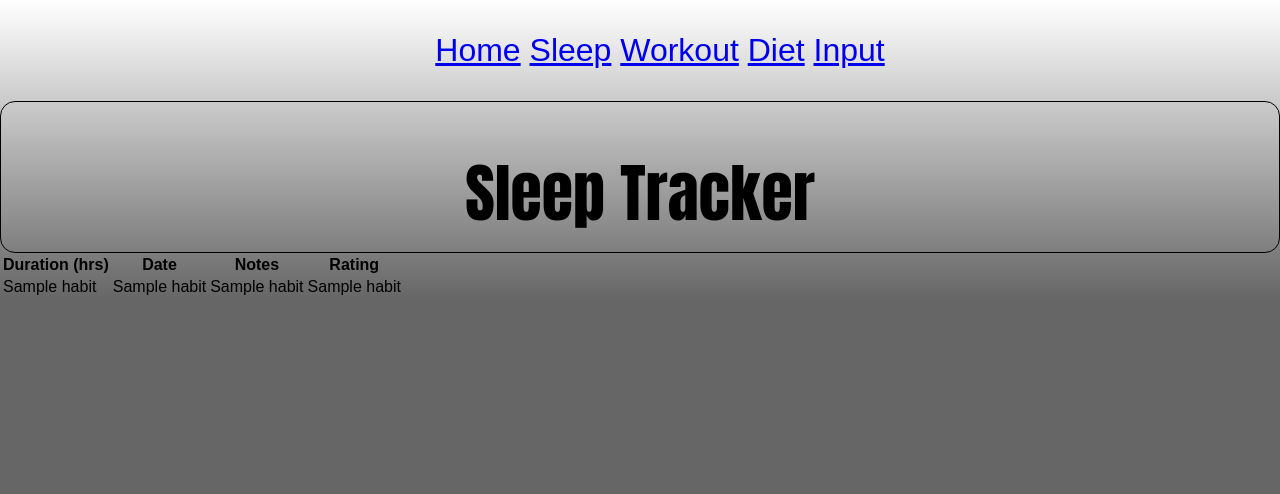
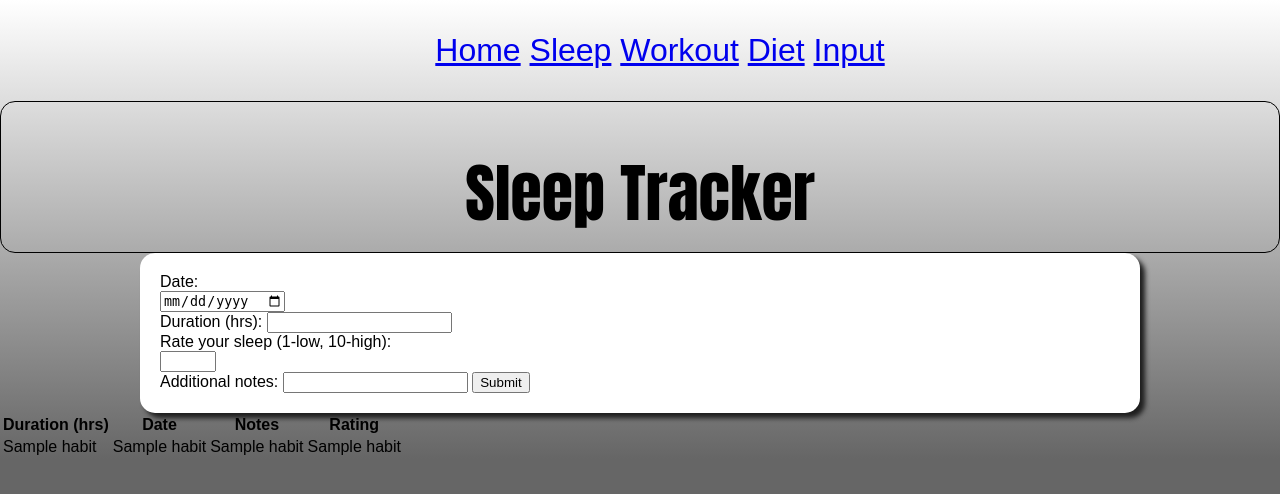
Before and after one commit to dev-m-kay/Group-7-Healthy-Habit-Tracker, a Flask app: page /sleep in a window 1280 px wide. Shown: the top 494 px of the page. Run offline with Flask 3, Linux system fonts and the light colour scheme; a database or web service that is not in the repository returns one stand-in record (values such as "Sample title"); some libraries are stand-ins or nearby versions.

Commit message:
Update sleep.html for inputs

```diff
--- a/templates/sleep.html
+++ b/templates/sleep.html
@@ -4,8 +4,20 @@
 {% block header %}Sleep Tracker{% endblock %}
 
 {% block body %}
-    <form method="post" action="">
-        <input type="hidden" name="test_name" value="MilestoneTest">
+    <div id="container">
+        <form action="/insertsleep" method="post">
+            <input type="hidden" id="user" name="user" value="1">
+            <label for="date">Date:</label><br>
+            <input type="date" name="date" id="date" required><br>
+            <label for="duration">Duration (hrs):</label>
+            <input type="number" id="duration" name="duration" required><br>
+            <label for="rating">Rate your sleep (1-low, 10-high):</label><br>
+            <input type="number" name="rating" id="rating" min="1" max="10"><br>
+            <label for="notes">Additional notes:</label>
+            <input type="text" name="notes" id="notes">
+            <input type="submit" value="Submit">
+        </form>
+    </div>
     <table>
         <thead>
             <tr>
@@ -26,5 +38,4 @@
             {% endfor %}
         </tbody>
     </table>
-    </form>
 {% endblock %}
```
Lines whose indentation alone changed are shown as unchanged.
